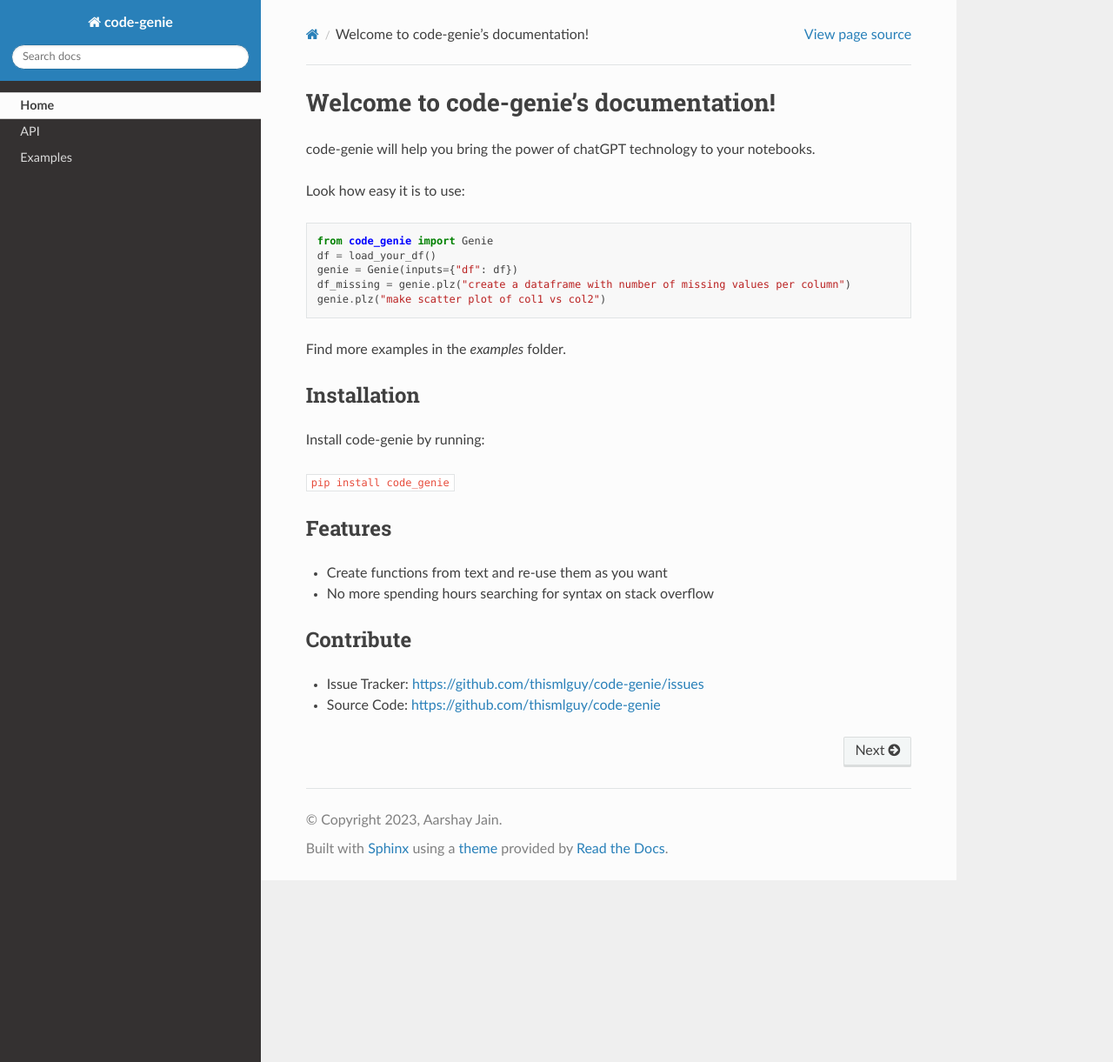
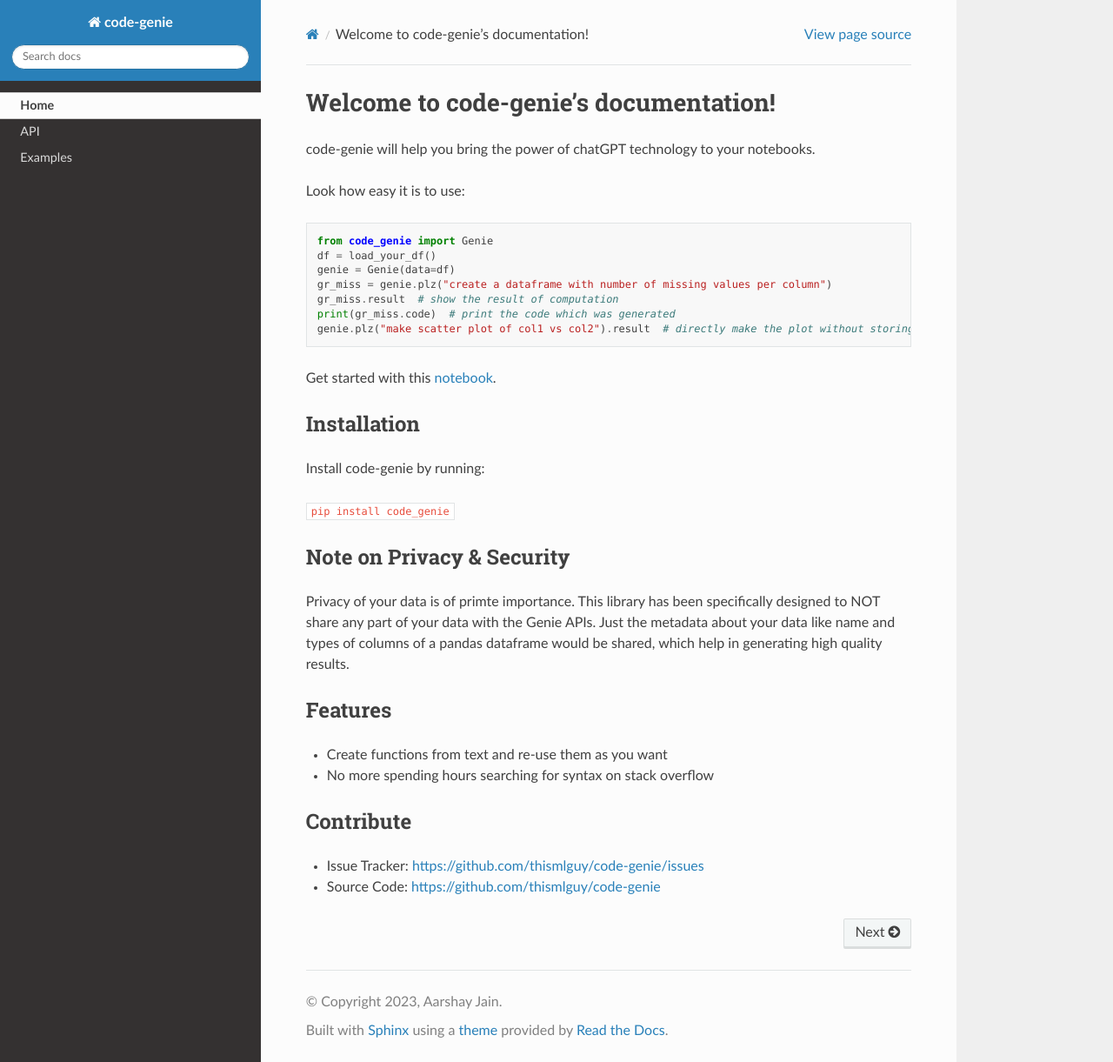
Before and after one commit to thismlguy/code-genie, a Sphinx documentation site: the page built from docs/index.rst, in a window 1280 px wide and 1221 px high. Shown: the whole window at 87% size. Built offline with Sphinx 7.4.7 and the Read the Docs theme 2.0.0, drawn with Linux system fonts in a browser that asks for light colours.

Commit message:
update docs

```diff
--- a/docs/api.rst
+++ b/docs/api.rst
@@ -1,4 +1,8 @@
 API
 ===
 
+.. autopydantic_model:: code_genie.genie.GenieResult
 .. autoclass:: code_genie.genie.Genie
+    :members: True
+    :special-members: __init__
+    :inherited-members: True
--- a/docs/conf.py
+++ b/docs/conf.py
@@ -23,20 +23,18 @@
               'sphinx.ext.viewcode',
               'sphinx.ext.autosummary',
               "nbsphinx",
-              "sphinx_gallery.load_style"]
+              "sphinx_gallery.load_style",
+              "sphinxcontrib.autodoc_pydantic"]
 templates_path = ['_templates']
 exclude_patterns = ['_build', 'Thumbs.db', '.DS_Store']
-autodoc_default_options = {
-    'members': True,
-    'member-order': 'bysource',
-    'special-members': '__init__',
-    'exclude-members': '__weakref__',
-    'inherited-members': True,
-}
 
 # Napoleon settings
 napoleon_google_docstring = True
 napoleon_numpy_docstring = False
+
+# autodoc-pydantic settings
+autodoc_pydantic_model_show_json = False
+autodoc_pydantic_model_show_config = False
 
 # -- Options for HTML output -------------------------------------------------
 # https://www.sphinx-doc.org/en/master/usage/configuration.html#options-for-html-output
--- a/docs/index.rst
+++ b/docs/index.rst
@@ -20,11 +20,15 @@
 
    from code_genie import Genie
    df = load_your_df()
-   genie = Genie(inputs={"df": df})
-   df_missing = genie.plz("create a dataframe with number of missing values per column")
-   genie.plz("make scatter plot of col1 vs col2")
+   genie = Genie(data=df)
+   gr_miss = genie.plz("create a dataframe with number of missing values per column")
+   gr_miss.result  # show the result of computation
+   print(gr_miss.code)  # print the code which was generated
+   genie.plz("make scatter plot of col1 vs col2").result  # directly make the plot without storing into interim variable
 
-Find more examples in the `examples` folder.
+Get started with this `notebook`_.
+
+.. _notebook: https://nbviewer.org/github/thismlguy/code-genie/blob/main/docs/notebooks/Starter.ipynb
 
 Installation
 ------------
@@ -32,6 +36,13 @@
 Install code-genie by running:
 
 ``pip install code_genie``
+
+
+Note on Privacy & Security
+------------
+Privacy of your data is of primte importance. This library has been specifically designed to NOT share any part of your data with the Genie APIs.
+Just the metadata about your data like name and types of columns of a pandas dataframe would be shared, which help in generating high quality results.
+
 
 Features
 --------
--- a/pyproject.toml
+++ b/pyproject.toml
@@ -43,7 +43,8 @@
     "autodocsumm",
     "sphinx_rtd_theme",
     "nbsphinx",
-    "sphinx_gallery"
+    "sphinx_gallery",
+    "autodoc-pydantic"
 ]
 notebook = [
     "jupyterlab>=3.1,<4",
```
Also changed, not shown: docs/notebooks/Starter.ipynb, 1 other file.
